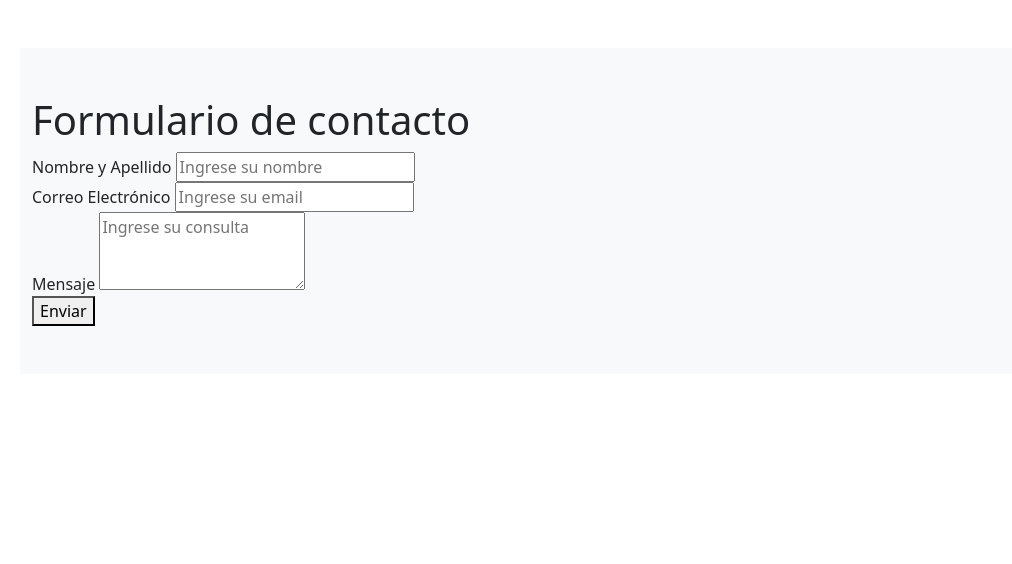
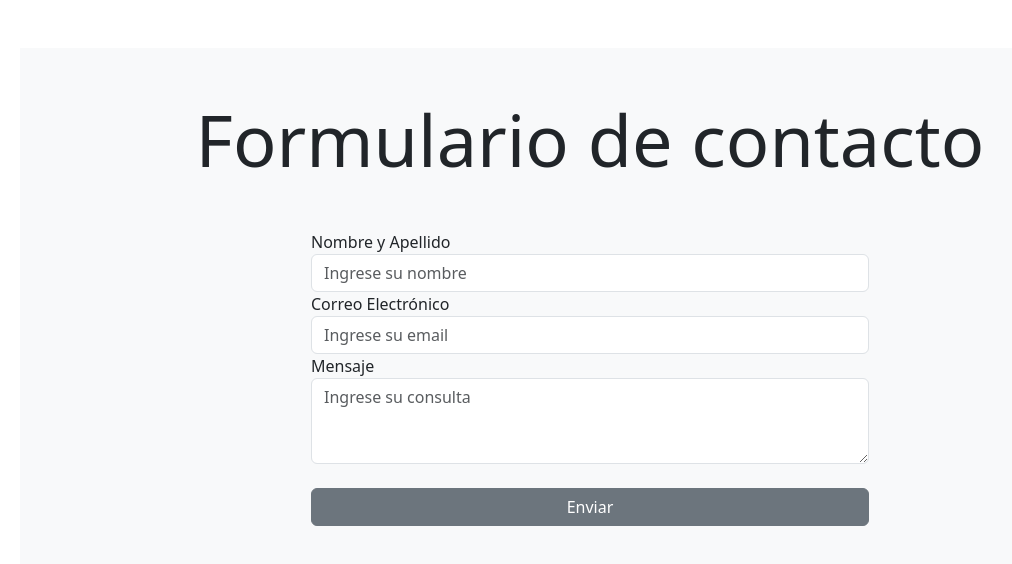
Before and after one commit to aguchumilla/clase-11, a plain HTML site: page index.html in a window 1280 px wide. Shown: the whole page, without its empty margins (50-1062 px from the left). Drawn offline with nearby package versions, Linux system fonts and the light colour scheme.

Commit message:
2nd commit
Agregue estilos de boostrap al resto de los elementos del cuestionario.

```diff
--- a/index.html
+++ b/index.html
@@ -16,26 +16,26 @@
 
     <!-- En la pagina de bootstrap hay como comandos para darle estilo a todo -->
     <div class="container bg-light mt-5 py-5">
-        <h1 class="">Formulario de contacto</h1>
+        <h1 class="display-2 text-center mb-5 mx-auto">Formulario de contacto</h1>
 
         <form action="">
-            <div class="">
+            <div class="col-6 mx-auto">
                 <label for="nombre">Nombre y Apellido</label>
-                <input type="nombre" class ="" placeholder="Ingrese su nombre">
+                <input type="nombre" class ="form-control" placeholder="Ingrese su nombre">
             </div>
 
-            <div class="">
+            <div class="col-6 mx-auto">
                 <label for="email">Correo Electrónico</label>
-                <input type="email" class ="" placeholder="Ingrese su email">
+                <input type="email" class ="form-control" placeholder="Ingrese su email">
             </div>
 
-            <div class="">
+            <div class="col-6 mx-auto">
                 <label for="mensaje">Mensaje</label>
-                <textarea calss="" id="mensaje" rows="3" placeholder="Ingrese su consulta"></textarea>
+                <textarea class="form-control" id="mensaje" rows="3" placeholder="Ingrese su consulta"></textarea>
             </div>
 
-            <div class="">
-                <button class="" type="submit">Enviar</button>
+            <div class="text-center">
+                <button class="btn btn-secondary mt-4 col-6" type="submit">Enviar</button>
             </div>
         </form>
     </div>
```
